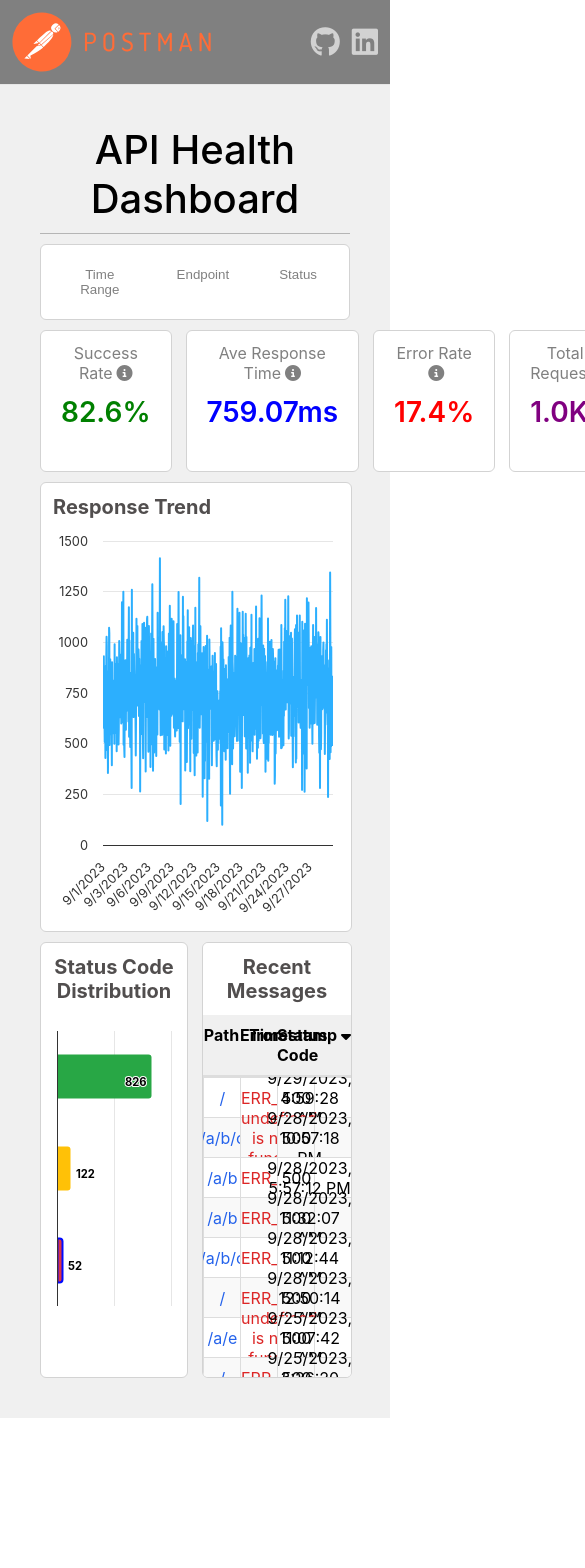
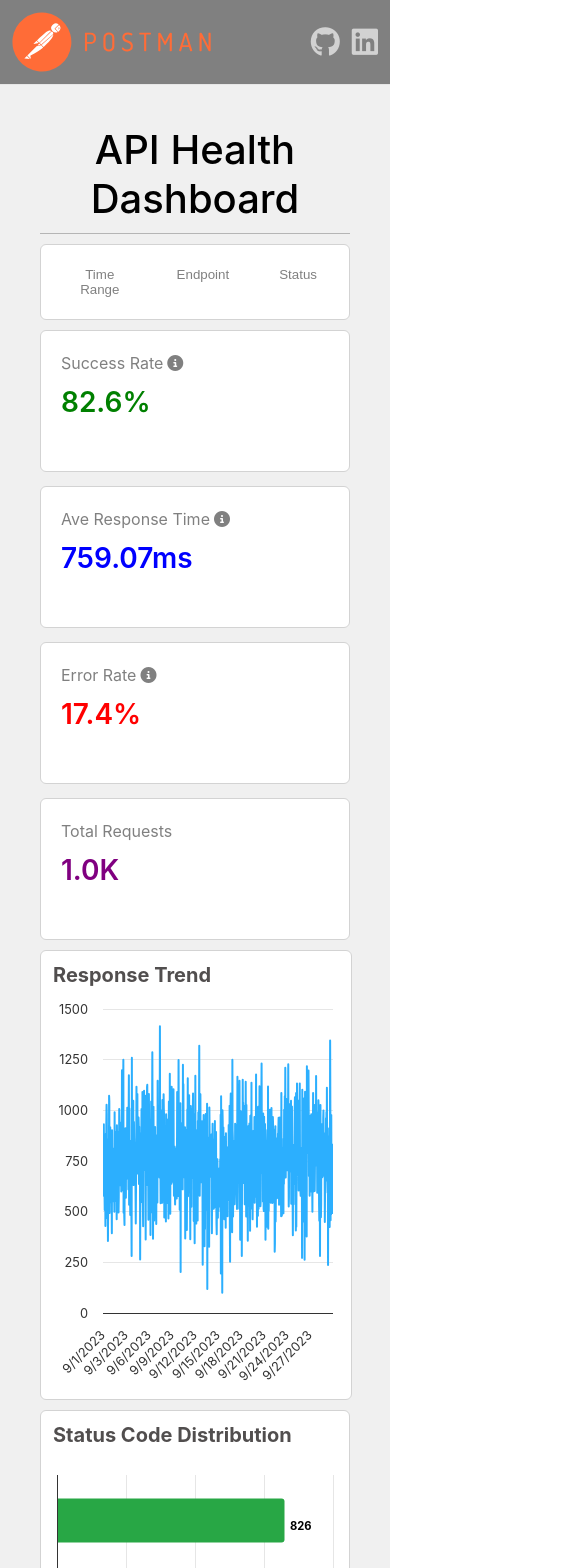
Before and after one commit to wllmlng/postman-prompt, a React (Create React App) app: page / in a window 390 px wide. Shown: the top 1568 px of the page, 585 px wide, since content can reach past the window. Before the commit the page ends 1418 px from the top, so only its background shows below. Built offline with nearby package versions, Linux system fonts and the light colour scheme.

Commit message:
Fix filtering

```diff
--- a/src/components/HealthDashboard/HealthDashboard.module.scss
+++ b/src/components/HealthDashboard/HealthDashboard.module.scss
@@ -24,11 +24,21 @@
         display: grid;
         grid-template-columns: repeat(4, 1fr);
         gap: 14px;
+        @media (max-width: 650px) {
+            grid-template-columns: repeat(2, 1fr);
+        }
+        @media (max-width: 400px) {
+            grid-template-columns: 1fr;
+        }
     }
 
     .bottomCharts{
         gap: 14px;
         display: grid;
         grid-template-columns: repeat(2, 1fr);
+
+        @media (max-width: 1180px) {
+            grid-template-columns: 1fr;
+        }
     }
 }
--- a/src/components/HealthDashboard/HealthDashboard.tsx
+++ b/src/components/HealthDashboard/HealthDashboard.tsx
@@ -31,9 +31,12 @@ interface Props {
 }
 
 function HealthDashboard({}: Props) {
-    const [statusSelect, setStatusSelect] = useState<StatusSelect>('5xx');
     const [data, setData] = useState([]);
     const [loading, setLoading] = useState(false);
+    const [statusdropdown, setStatusdropdown] = useState(null);
+    const [timedropdown, setTimedropdown] = useState(null);
+    const [pathdropdown, setPathdropdown] = useState(null);
+    const [statusSelect, setStatusSelect] = useState<StatusSelect>('5xx');
 
     useEffect(() =>{
         setLoading(true);
@@ -45,10 +48,28 @@ function HealthDashboard({}: Props) {
         },3000)
     },[])
 
+    useEffect(()=>{
+        const filtered = mockData.filter(item => {
+            const matchesTime = timedropdown ? item.timestamp === timedropdown : true;
+
+            const matchesStatus = statusdropdown ? item.status_code.toString().charAt(0) + 'xx' === statusdropdown : true;
+
+            const matchesPath = pathdropdown ? item.path === pathdropdown : true;
+
+            return matchesTime && matchesStatus && matchesPath;
+        });
+
+        if(timedropdown || statusdropdown || pathdropdown){
+            setStatusSelect(null)
+        }
+        setData(filtered);
+    }, [timedropdown, statusdropdown, pathdropdown])
+
     const dropdownOptions = useMemo(() => {
         const timeOptions = [
-            ...new Set(mockData.map(item => {
-                return new Date(item.timestamp).toLocaleString('en-US', {
+            ...new Set(mockData.map(item => item.timestamp))
+        ].map(value => ({
+            label: new Date(value).toLocaleString('en-US', {
                 year: 'numeric',
                 month: 'long',
                 day: 'numeric',
@@ -56,55 +77,64 @@ function HealthDashboard({}: Props) {
                 minute: '2-digit',
                 second: '2-digit',
                 hour12: true
-                });
-            }))
-        ];
-        const endpointOptions = [...new Set(mockData.map(item => item.path))];
-        const statusOptions = [...new Set(mockData.map(item => item.status_code.toString().charAt(0) + 'xx'))];
+            })
+            , value })); // Map to the desired format
+
+        const endpointOptions = [...new Set(mockData.map(item => item.path))] // Simplified mapping
+            .map(value => ({ value, label: value }));
+
+        const statusOptions = [...new Set(mockData.map(item => item.status_code.toString().charAt(0) + 'xx'))] // Simplified mapping
+            .map(value => ({ value, label: value }));
 
         return [
             {
                 label: 'Time Range',
                 value: 'time',
-                options: timeOptions.map(time => ({ label: time, value: time })),
-                includeSearch: true
+                options: [{label: 'No Filter', value: null}, ...timeOptions],
+                includeSearch: true,
+                change: setTimedropdown,
+                selected: timedropdown
             },
             {
                 label: 'Endpoint',
                 value: 'endpoint',
-                options: endpointOptions.map(endpoint => ({ label: endpoint, value: endpoint })),
+                options: [{label: 'No Filter', value: null}, ...endpointOptions],
+                change: setPathdropdown,
+                selected: pathdropdown
             },
             {
                 label: 'Status',
                 value: 'status',
-                options: statusOptions.map(status => ({ label: status, value: status })),
+                options: [{label: 'No Filter', value: null}, ...statusOptions],
+                change: setStatusdropdown,
+                selected: statusdropdown
             },
         ];
-    }, []);
+    }, [pathdropdown, statusdropdown, timedropdown]);
 
     const summarySec = useMemo(()=>{
         return [
             {
                 label: "Success Rate",
-                metric: `${calculateSuccessRate(data)}%`,
+                metric: data.length > 0 ? `${calculateSuccessRate(data)}%` : 'N/A',
                 color: 'green',
                 info: "Success Rate = (Successful Requests / Total Requests) × 100"
             },
             {
                 label: "Ave Response Time",
-                metric: `${calculateAverageResponseTime(data)}ms`,
+                metric: data.length > 0 ? `${calculateAverageResponseTime(data)}ms` : 'N/A',
                 color: 'blue',
                 info: "Average Response Time = Total Response Time (ms) / Total Number of Requests"
             },
             {
                 label: "Error Rate",
-                metric: `${calculateErrorRate(data)}%`,
+                metric: data.length > 0 ? `${calculateErrorRate(data)}%` : 'N/A',
                 color: 'red',
                 info: "Error Rate = (Number of Error Responses / Total Requests) × 100. Error responses are any requests with status codes 400 or higher"
             },
             {
                 label: "Total Requests",
-                metric: `${abbreviateNumber(data?.length)}`,
+                metric: data.length > 0 ? `${abbreviateNumber(data?.length)}` : 'N/A',
                 color: 'purple'
             },
         ]
@@ -124,8 +154,8 @@ function HealthDashboard({}: Props) {
         <div className={styles.healthDashboard}>
             <h1>API Health Dashboard</h1>
             <div className={classNames(styles.toggleContainer, 'generic-container')}>
-                {dropdownOptions.map(({label, value, options, includeSearch}) => {
-                    return <Button options={options} label={label} value={value} disabled={loading} includeSearch={includeSearch}/>
+                {dropdownOptions.map(({label, value, options, includeSearch, change, selected}) => {
+                    return <Button options={options} label={label} value={value} disabled={loading} includeSearch={includeSearch} change={change} selected={selected}/>
                 })}
             </div>
             <div className={styles.summaryContainer}>
--- a/src/components/sharedComponents/Button/Button.tsx
+++ b/src/components/sharedComponents/Button/Button.tsx
@@ -2,19 +2,19 @@ import React, { useState } from 'react';
 import styles from './Button.module.scss';
 import useOnClickOut from '@hooks/useOnClickOut.tsx';
 
-const Button = ({ label, options, disabled, includeSearch=false }) => {
+const Button = ({ label, options, disabled, includeSearch=false, change, selected }) => {
     const [isDropdownOpen, setIsDropdownOpen] = useState(false);
-    const [selectedOption, setSelectedOption] = useState(label);
+    const [selectedOption, setSelectedOption] = useState('');
     const [searchTerm, setSearchTerm] = useState('');
 
     const handleToggleDropdown = () => {
         setIsDropdownOpen(prevState => !prevState);
     };
 
-    const handleOptionSelect = (option) => {
-        setSelectedOption(option);
+    const handleOptionSelect = (value) => {
         setIsDropdownOpen(false);
         setSearchTerm('');
+        change(value);
     };
 
     const handleSearchChange = (event) => {
@@ -34,7 +34,7 @@ const Button = ({ label, options, disabled, includeSearch=false }) => {
                 className={`${styles.button} ${isDropdownOpen ? styles.toggled : ''} font-light`}
                 onClick={handleToggleDropdown}
             >
-                {selectedOption}
+                {label}
             </button>
             {isDropdownOpen && (
                 <div className={styles.dropdownMenu}>
@@ -52,7 +52,8 @@ const Button = ({ label, options, disabled, includeSearch=false }) => {
                             <div
                                 key={index}
                                 className={styles.dropdownItem}
-                                onClick={() => handleOptionSelect(option.label)}
+                                onClick={() => handleOptionSelect(option.value)}
+                                style={{backgroundColor: option.value === selected ? 'grey' : 'transparent'}}
                             >
                                 {option.label}
                             </div>
--- a/src/components/sharedComponents/MessageList/MessageList.tsx
+++ b/src/components/sharedComponents/MessageList/MessageList.tsx
@@ -23,6 +23,8 @@ interface Props {
 function MessageList({ messageList, loading }: Props) {
     const listRef = useRef<HTMLDivElement>(null);
     const [listWidth, setListWidth] = useState(0);
+    // const MIN_COLUMN_WIDTH = 150;
+
 
     useEffect(() => {
         if (listRef.current) {
@@ -102,20 +104,25 @@ function MessageList({ messageList, loading }: Props) {
         );
     };
 
-    const columnWidth = () => {
-        const numberOfColumns = 4;
-        return Math.floor(listWidth / numberOfColumns);
+    const columnWidth = ({ index }) => {
+        const totalWidth = listWidth;
+
+        if (index === 0 || index === 2) {
+            return totalWidth * 0.15;
+        } else {
+            return totalWidth * 0.35
+        }
     };
 
     return (
         <div ref={listRef} className={classNames(styles.messageList ,'generic-container')} style={{ width: '100%', overflow: 'scroll' }}>
             <h4 className="sub-title">Recent Messages</h4>
-            <div>
-                <div className={styles.headerRow}>
-                    <div className={styles.headerItem} style={{ width: columnWidth({ index: 0 }) }}>Path</div>
-                    <div className={classNames(styles.headerItem, styles.errorCell)} style={{ width: columnWidth({ index: 1 }) }}>Error</div>
-                    <div className={styles.headerItem} style={{ width: columnWidth({ index: 2 }) }}>Status Code</div>
-                    <div className={classNames(styles.headerItem, styles.timestampCell)} style={{ width: columnWidth({ index: 3 }) }}>Timestamp
+            <div style={{ overflow: 'scroll' }}>
+                <div className={styles.headerRow} style={{ overflow: 'scroll' }}>
+                    <div className={styles.headerItem} style={{ minWidth: columnWidth({ index: 0 }) }}>Path</div>
+                    <div className={classNames(styles.headerItem, styles.errorCell)} style={{ minWidth: columnWidth({ index: 1 }) }}>Error</div>
+                    <div className={styles.headerItem} style={{ minWidth: columnWidth({ index: 2 }) }}>Status Code</div>
+                    <div className={classNames(styles.headerItem, styles.timestampCell)} style={{ minWidth: columnWidth({ index: 3 }) }}>Timestamp
                         <i className="fa-duotone fa-solid fa-sort-down"></i>
                     </div>
                 </div>
```
Lines whose indentation alone changed are shown as unchanged.
